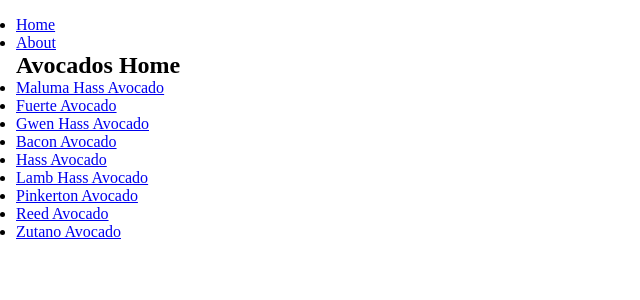
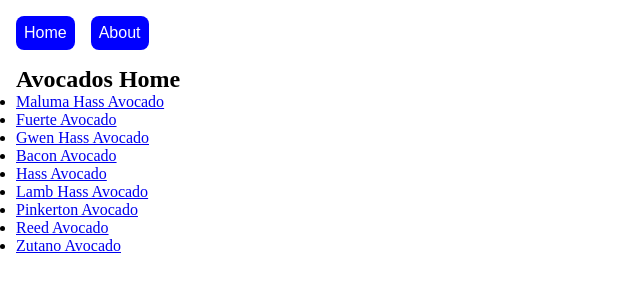
Before and after one commit to irvingvjuarez/next-course, a Next.js app: page / in a window 1280 px wide. Shown: the top 300 px of the page, without its empty margins (0-640 px from the left). Built offline with nearby package versions, Linux system fonts and the light colour scheme.

Commit message:
Using css in js already out of the box

```diff
--- a/components/Navbar/index.jsx
+++ b/components/Navbar/index.jsx
@@ -1,8 +1,9 @@
 import Link from "next/link"
+import style from "../../style.module.css"
 
 const Navbar = () => {
 	return (
-		<header>
+		<header className={style.navbar}>
 			<nav>
 				<ul>
 					<li>
--- /dev/null
+++ b/style.module.css
@@ -0,0 +1,21 @@
+.navbar {
+	padding-bottom: 1rem;
+}
+
+.navbar ul {
+	display: flex;
+	list-style: none;
+}
+
+.navbar li {
+	margin-right: 1rem;
+	background-color: blue;
+	padding: 0.5rem;
+	border-radius: 0.5rem;
+}
+
+.navbar a {
+	text-decoration: none;
+	color: white;
+	font-family: Arial, Helvetica, sans-serif;
+}
```
